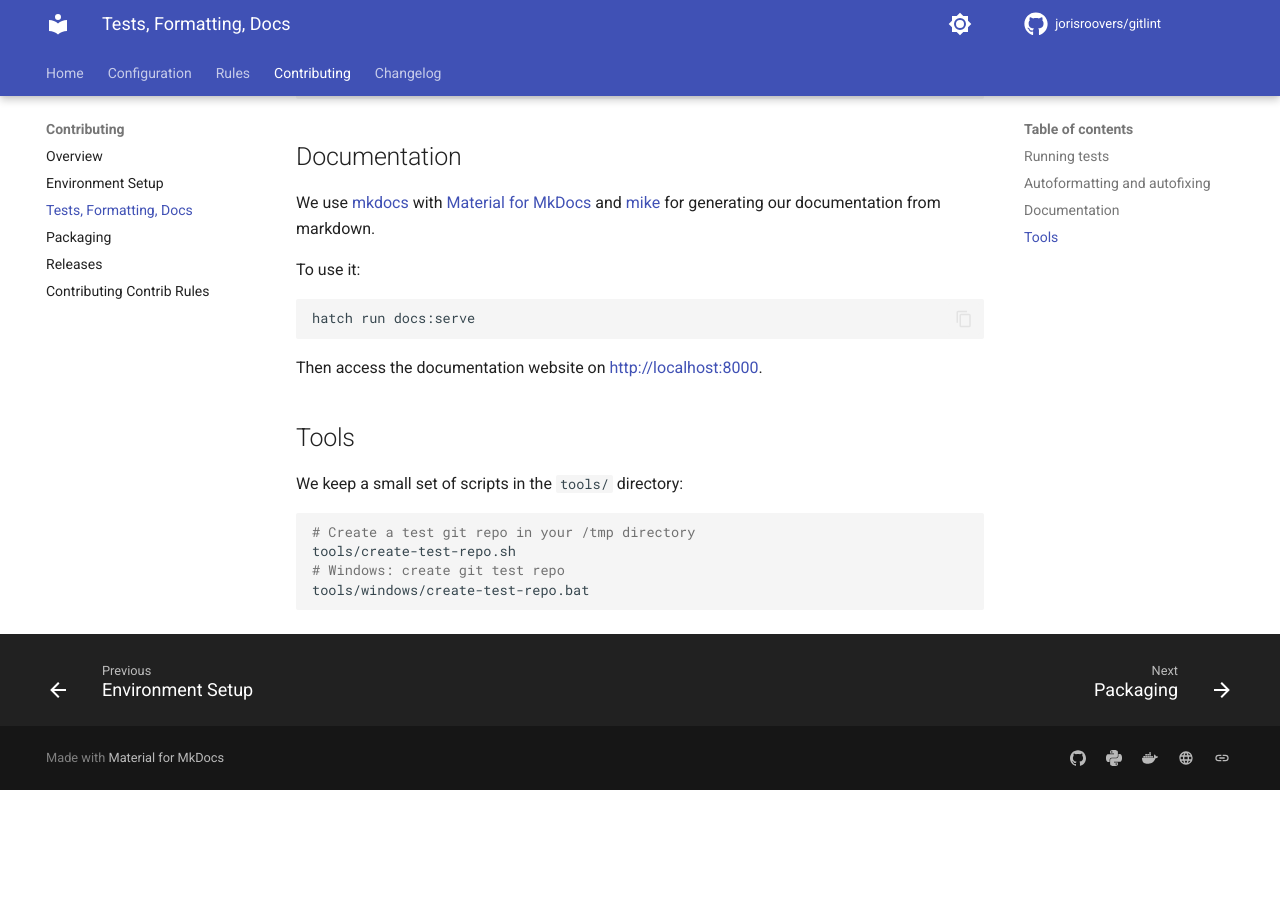
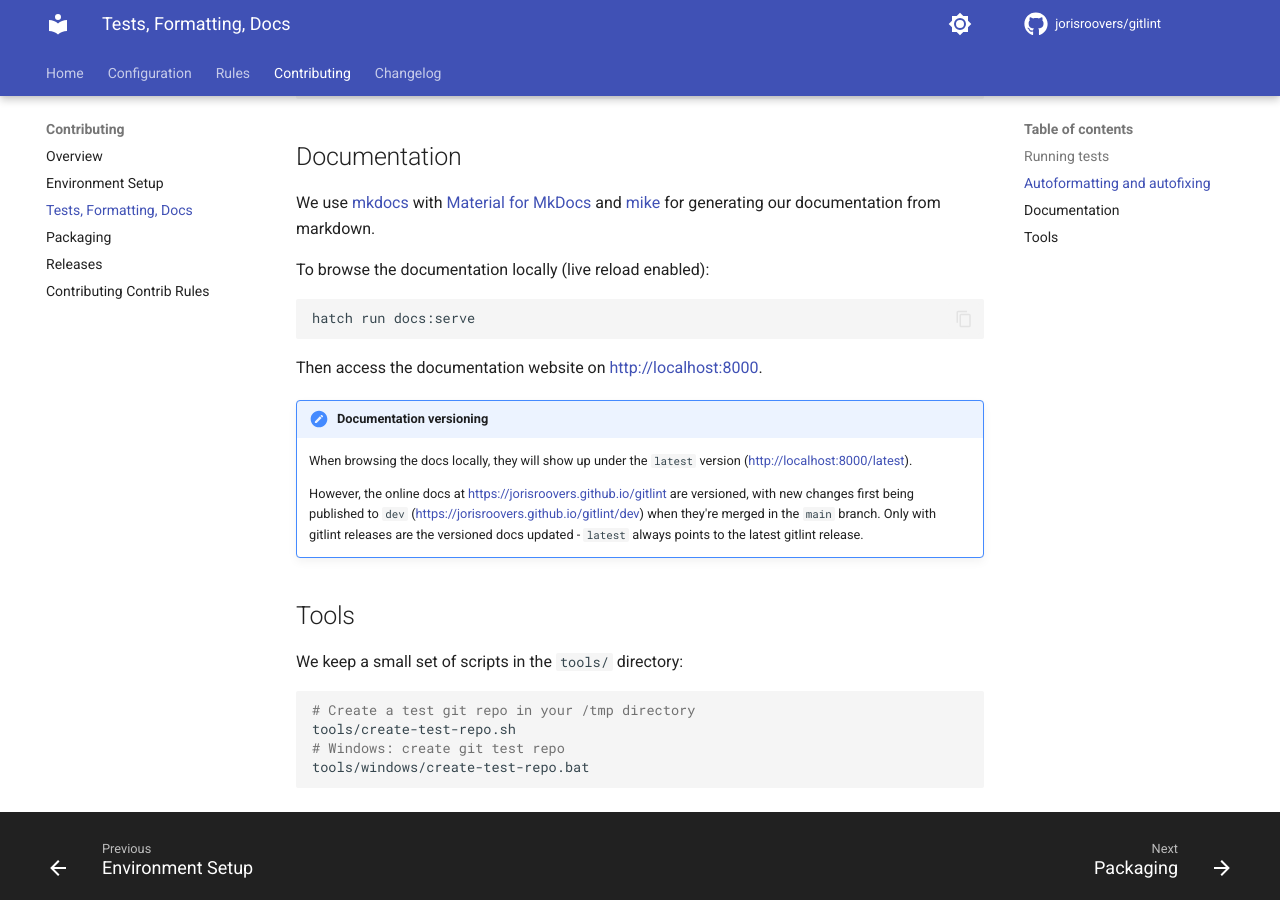
Before and after one commit to jorisroovers/gitlint, an MkDocs documentation site: the page built from docs/contributing/tests_formatting_docs.md, in a window 1280 px wide and 900 px high, scrolled down 1118 px. Built offline with MkDocs 1.6.1 and Material for MkDocs 9.7.7, drawn with Linux system fonts in a browser that asks for light colours; comment, search, counter and statistics services are not loaded; the version menu is left out; before the commit the page ends 1908 px from its top, so only the background shows below that.

Commit message:
GHA: auto-publish dev docs on commit to main (#501)
Use GHA to automatically publish docs to the dev version when merged to
main.

````diff
--- a/docs/contributing/tests_formatting_docs.md
+++ b/docs/contributing/tests_formatting_docs.md
@@ -63,12 +63,19 @@
 We use [mkdocs](https://www.mkdocs.org/) with [Material for MkDocs](https://squidfunk.github.io/mkdocs-material/) and
 [mike](https://github.com/jimporter/mike) for generating our documentation from markdown.
 
-To use it:
+To browse the documentation locally (live reload enabled):
 ```{.sh .copy}
 hatch run docs:serve
 ```
 
 Then access the documentation website on [http://localhost:8000]().
+
+!!! note "Documentation versioning"
+    When browsing the docs locally, they will show up under the `latest` version ([http://localhost:8000/latest]()).
+
+    However, the online docs at [https://jorisroovers.github.io/gitlint]() are versioned, with new changes first
+    being published to `dev` ([https://jorisroovers.github.io/gitlint/dev]()) when they're merged in the `main` branch.
+    Only with gitlint releases are the versioned docs updated - `latest` always points to the latest gitlint release.
 
 ## Tools
 We keep a small set of scripts in the `tools/` directory:
--- a/pyproject.toml
+++ b/pyproject.toml
@@ -157,7 +157,8 @@
 
 [tool.hatch.envs.docs.scripts]
 build = "mkdocs build --clean --strict"
-serve = "mike serve"
+serve = "mkdocs serve"
+# Note: `mike serve` will add the doc version selector but doesn't do auto-reload
 
 validate = [
     "build", #
````
Also changed, not shown: 1 other file.
